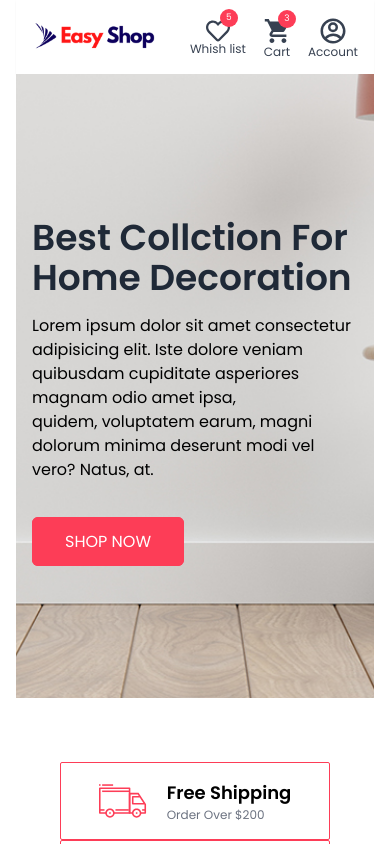
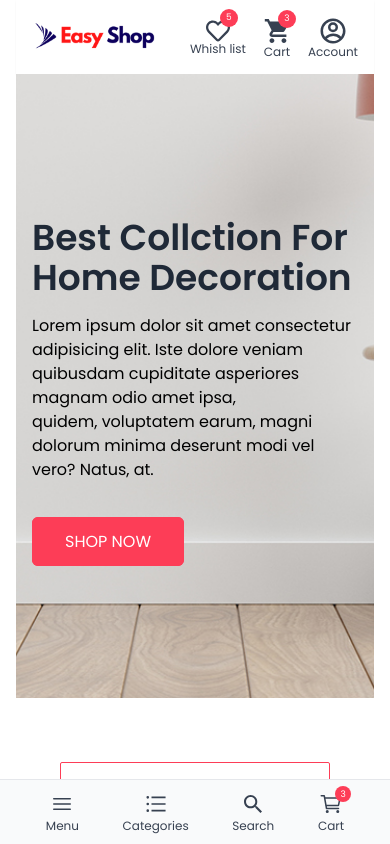
Before and after one commit to kochetovdev/ecommerce-tailwind, a Next.js app: page / in a window 390 px wide. Shown: the top 844 px of the page. Built offline with nearby package versions, Linux system fonts and the light colour scheme.

Commit message:
Add mobile menu bar

```diff
--- a/app/components/Banner.tsx
+++ b/app/components/Banner.tsx
@@ -3,7 +3,7 @@ import Link from "next/link";
 const Banner = () => {
   return (
     <article
-      className="bg-cover bg-no-repeat bg-center py-36 relative max-w-"
+      className="bg-cover bg-no-repeat bg-center py-36 relative max-w-[1440px]"
       style={{ backgroundImage: 'url("/images/banner-bg.jpg")' }}
     >
       <div className="container max-w-[1200px]">
--- a/app/components/Copyright.tsx
+++ b/app/components/Copyright.tsx
@@ -12,7 +12,6 @@ const Copyright = () => {
             width={200}
             height={200}
             alt="methods-image"
-            className=""
           />
         </div>
       </div>
--- /dev/null
+++ b/app/components/MobileMenuBar.tsx
@@ -0,0 +1,42 @@
+import Link from "next/link";
+import { HiBars3 } from "react-icons/hi2";
+import { AiOutlineBars } from "react-icons/ai";
+import { IoMdSearch } from "react-icons/io";
+import { IoCartOutline } from "react-icons/io5";
+
+const menuItems = [
+  { title: "Menu", icon: <HiBars3 />, href: "/" },
+  { title: "Categories", icon: <AiOutlineBars />, href: "/" },
+  { title: "Search", icon: <IoMdSearch />, href: "/" },
+];
+
+const MobileMenuBar = () => {
+  return (
+    <article className="fixed w-full border-t border-gray-200 shadow-sm bg-gray-50 py-3 bottom-0 left-0 flex justify-around items-start px-6 lg:hidden z-40">
+      {menuItems.map(({ title, icon, href }) => (
+        <Link
+          key={title}
+          href={href}
+          className="flex flex-col items-center justify-around text-gray-700 hover:text-primary transition relative"
+        >
+          <div className="text-2xl mb-1">{icon}</div>
+          <div className="text-xs leading-3">{title}</div>
+        </Link>
+      ))}
+      <Link
+        href="/"
+        className="flex flex-col items-center justify-around text-gray-700 hover:text-primary transition relative"
+      >
+        <div className="text-2xl mb-1 relative">
+          <IoCartOutline />
+          <p className="absolute -top-1.5 left-4 h-4 w-4 bg-primary rounded-full flex justify-center items-center text-[9px] text-white">
+            3
+          </p>
+        </div>
+        <div className="text-xs leading-3">Cart</div>
+      </Link>
+    </article>
+  );
+};
+
+export default MobileMenuBar;
--- a/app/components/SingleProduct.tsx
+++ b/app/components/SingleProduct.tsx
@@ -8,7 +8,7 @@ import { Product } from "../_types";
 const SingleProduct = ({
   productImage,
   title,
-  salePrice,
+  salesPrice,
   basePrice,
   quantity,
 }: Product) => {
@@ -39,7 +39,7 @@ const SingleProduct = ({
         </Link>
         <div className="flex items-baseline mb-1 space-x-2">
           <p className="text-xl text-primary font-roboto font-semibold">
-            {salePrice}
+            {salesPrice}
           </p>
           <p className="text-sm text-gray-400 font-roboto line-through">
             {basePrice}
--- a/app/page.tsx
+++ b/app/page.tsx
@@ -1,6 +1,7 @@
 import Banner from "./components/Banner";
 import Categories from "./components/Categories";
 import Features from "./components/Features";
+import MobileMenuBar from "./components/MobileMenuBar";
 import Products from "./components/Products";
 import SalesImage from "./components/SalesImage";
 import { products, recommendedProducts } from "./staticData";
@@ -8,6 +9,7 @@ import { products, recommendedProducts } from "./staticData";
 export default function Home() {
   return (
     <>
+      <MobileMenuBar />
       <Banner />
       <Features />
       <Categories />
```
